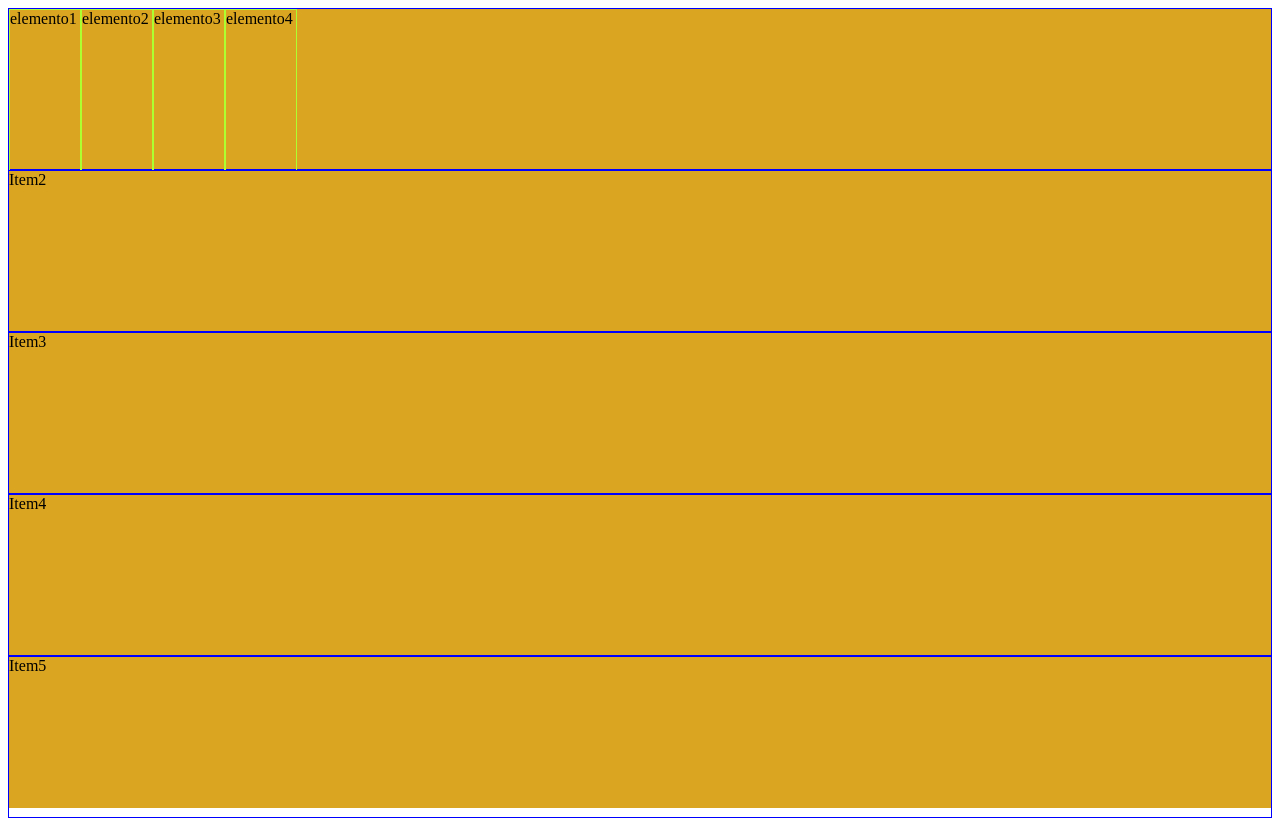
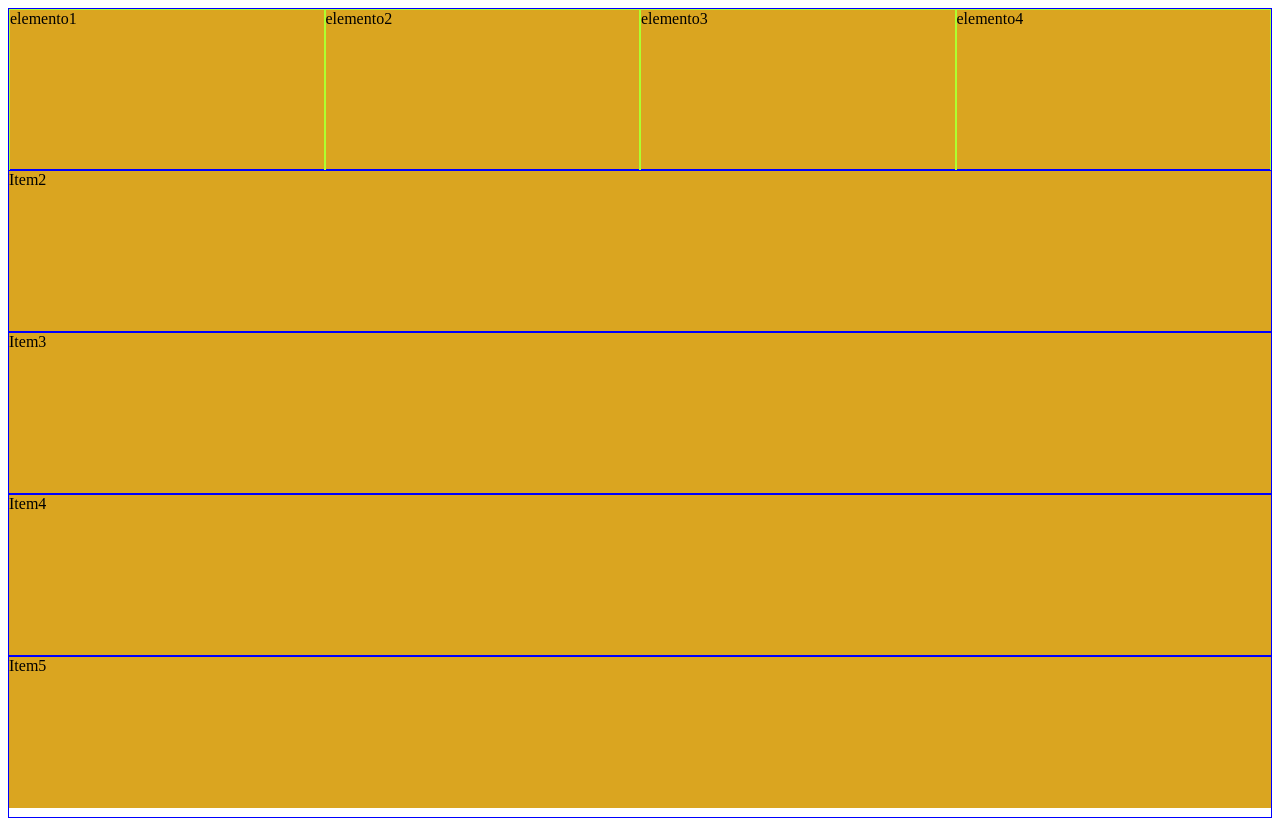
Before and after one commit to Taina333/projeto-novo, a plain HTML site: page index.html in a window 1280 px wide. Drawn offline with Linux system fonts and the light colour scheme.

Commit message:
bateria 7%

```diff
--- a/style.css
+++ b/style.css
@@ -16,25 +16,25 @@
 #elemento1{
     border: solid 1px greenyellow;
     height: 100%;
-    width: 70px;
+    width: 25%;
 }
 
 #elemento2{
     border: solid 1px greenyellow;
     height: 100%;
-    width: 70px;
+    width: 25%;
 }
 
 #elemento3{
     border: solid 1px greenyellow;
     height: 100%;
-    width: 70px;
+    width: 25%;
 }
 
 #elemento4{
     border: solid 1px greenyellow;
     height: 100%;
-    width: 70px;
+    width: 25%;
 }
 
 
```
